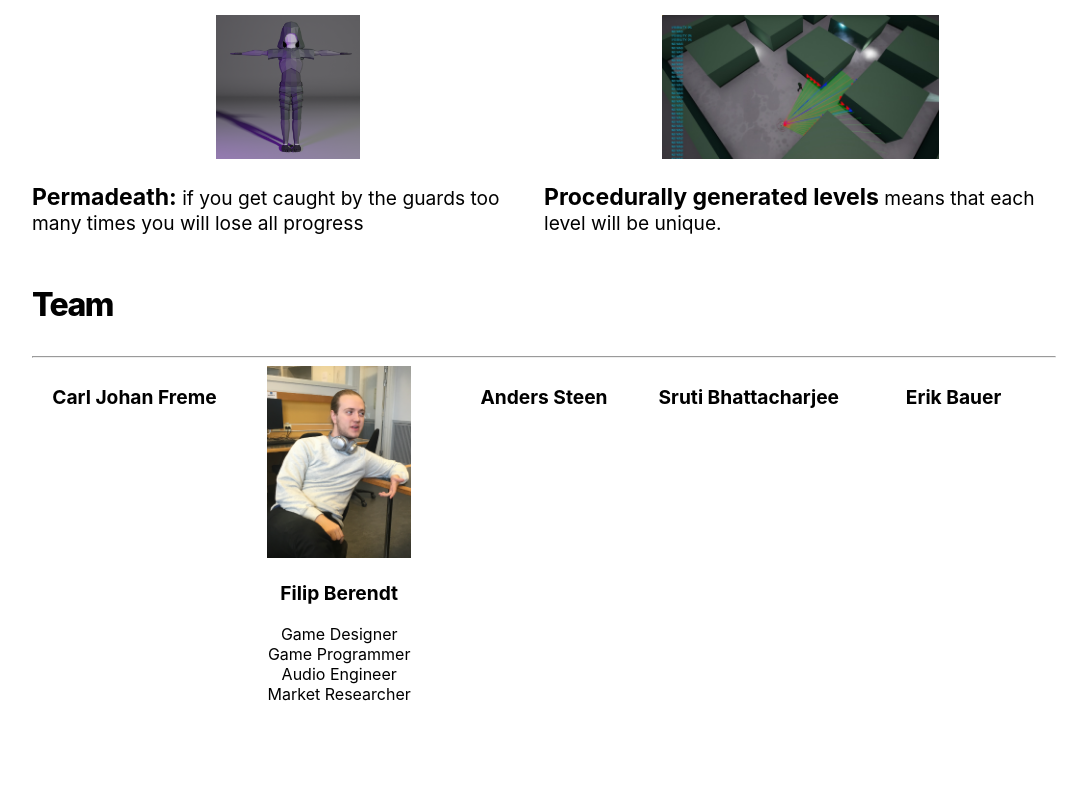
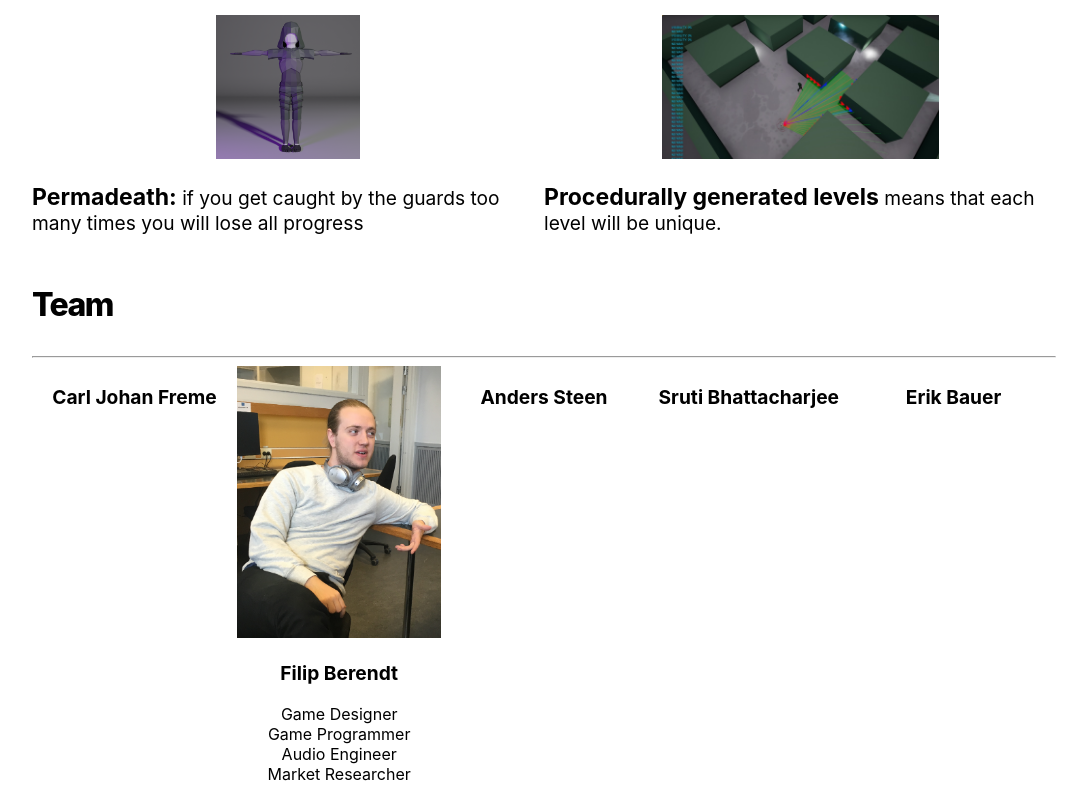
Before and after one commit to eribau/rogue-mike-web, a Next.js app: page / in a window 1280 px wide. Shown: the part 1046-1846 px from the top of the page, without its empty margins (96-1183 px from the left). Before the commit the page ends 1766 px from the top, so only its background shows below. Built offline with nearby package versions, Linux system fonts and the light colour scheme.

Commit message:
Made own image larger

```diff
--- a/components/content.js
+++ b/components/content.js
@@ -99,8 +99,8 @@ export default function Content() {
               <div className={styles.image}>
                 <Image
                   src='/images/filipPic.png'
-                  height={192}
-                  width={144}
+                  height={272}
+                  width={204}
                   alt='filip'
                 />
               </div>
```
